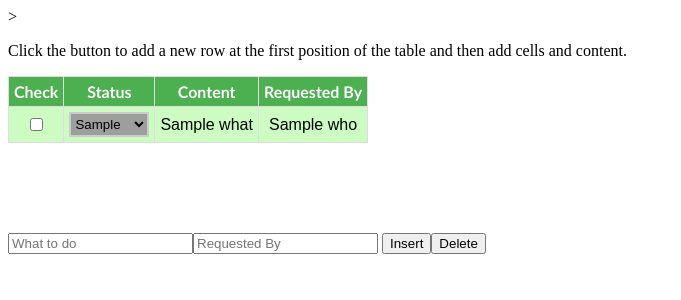
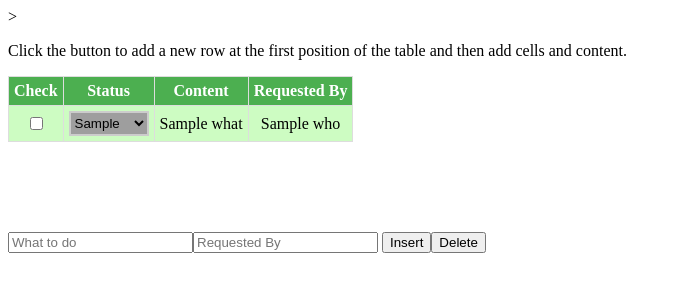
Before and after one commit to darkuress/todo, a Flask app: template templates/todo.html in a window 1280 px wide. Shown: the top 300 px of the page, without its empty margins (0-681 px from the left). Run offline with Flask 2, Linux system fonts and the light colour scheme; the template is opened without the code that fills it: most values are stand-ins (such as "Sample title", 1, 10 or a date in 2020); grey boxes are pictures that could not be loaded.

Commit message:
Wefasdfasd

```diff
--- a/templates/todo.html
+++ b/templates/todo.html
@@ -3,17 +3,13 @@
 <head>
     <style>
         #myTable, td,th{
-            font-family: "Trebuchet MS", Arial, Helvetica, sans-serif;
+            font-family: font-family: "Raleway",sans-serif;
             border-collapse: collapse;
             padding: 5px;
             padding-left : 5px;
             padding-right : 5px;
             border: 1px solid #ddd;
             text-align: center;
-        }
-
-        #myTable, td{
-            font-family: "Raleway",sans-serif;
         }
 
         #myTable, tr{
```
